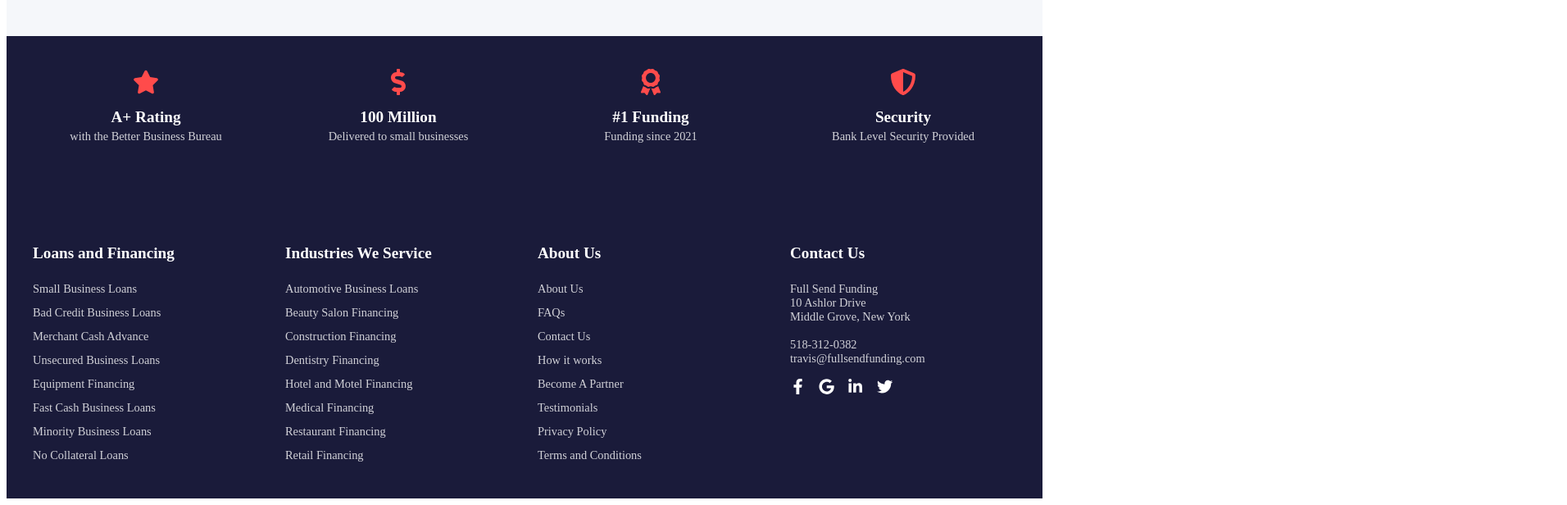
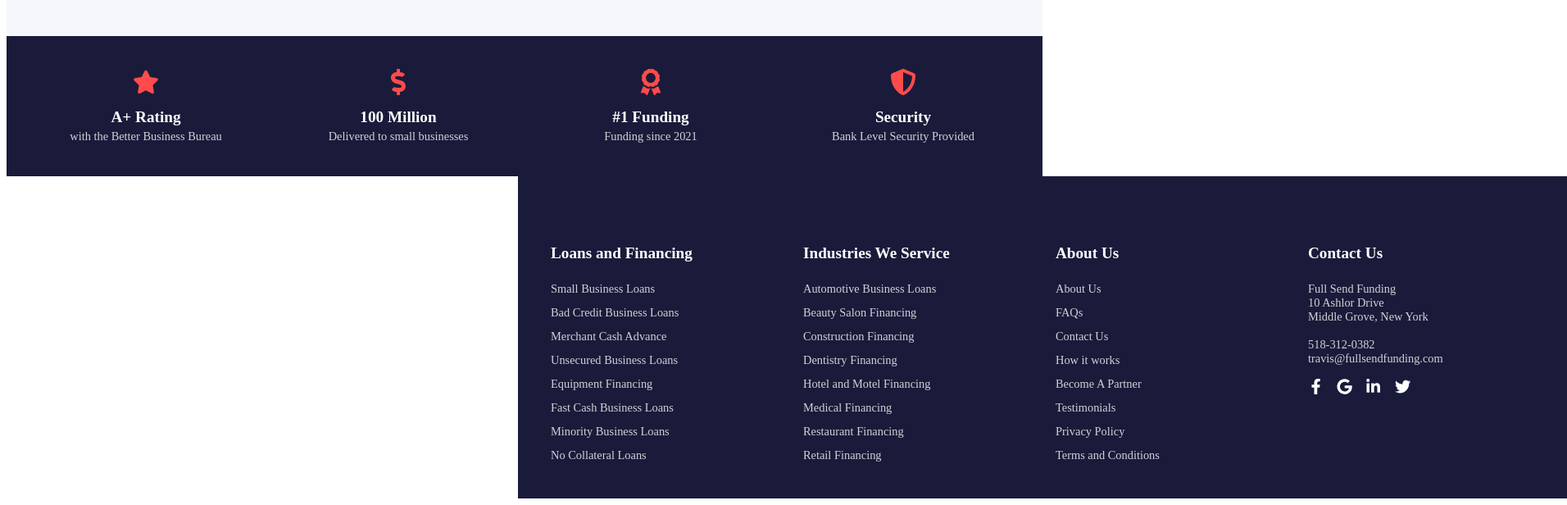
Before and after one commit to TravisYule/fullsendfunding, a React (Create React App) app: page /partner-login in a window 1280 px wide. Shown: the part 1042-1658 px from the top of the page at 82% size, 1912 px wide, since content can reach past the window. Built offline with nearby package versions, Linux system fonts and the light colour scheme; no server answers.

Commit message:
Fix pipeline centering and footer width issues

```diff
--- a/src/components/Footer/Footer.jsx
+++ b/src/components/Footer/Footer.jsx
@@ -8,6 +8,13 @@ const FooterContainer = styled.footer`
   background: ${props => props.theme.colors.primary};
   color: white;
   padding: 4rem 2rem 2rem;
+  width: 100vw;
+  margin-left: calc(-50vw + 50%);
+  margin-right: calc(-50vw + 50%);
+  position: relative;
+  left: 50%;
+  right: 50%;
+  box-sizing: border-box;
 `;
 
 const FooterContent = styled.div`
--- a/src/components/PartnerPortal/DealsPipeline.jsx
+++ b/src/components/PartnerPortal/DealsPipeline.jsx
@@ -7,6 +7,9 @@ const PipelineContainer = styled.div`
   background: ${props => props.theme.colors.primary};
   padding: 2rem;
   border-radius: 12px;
+  width: 100%;
+  max-width: 1200px;
+  margin: 0 auto;
 `;
 
 const StagesGrid = styled.div`
```
